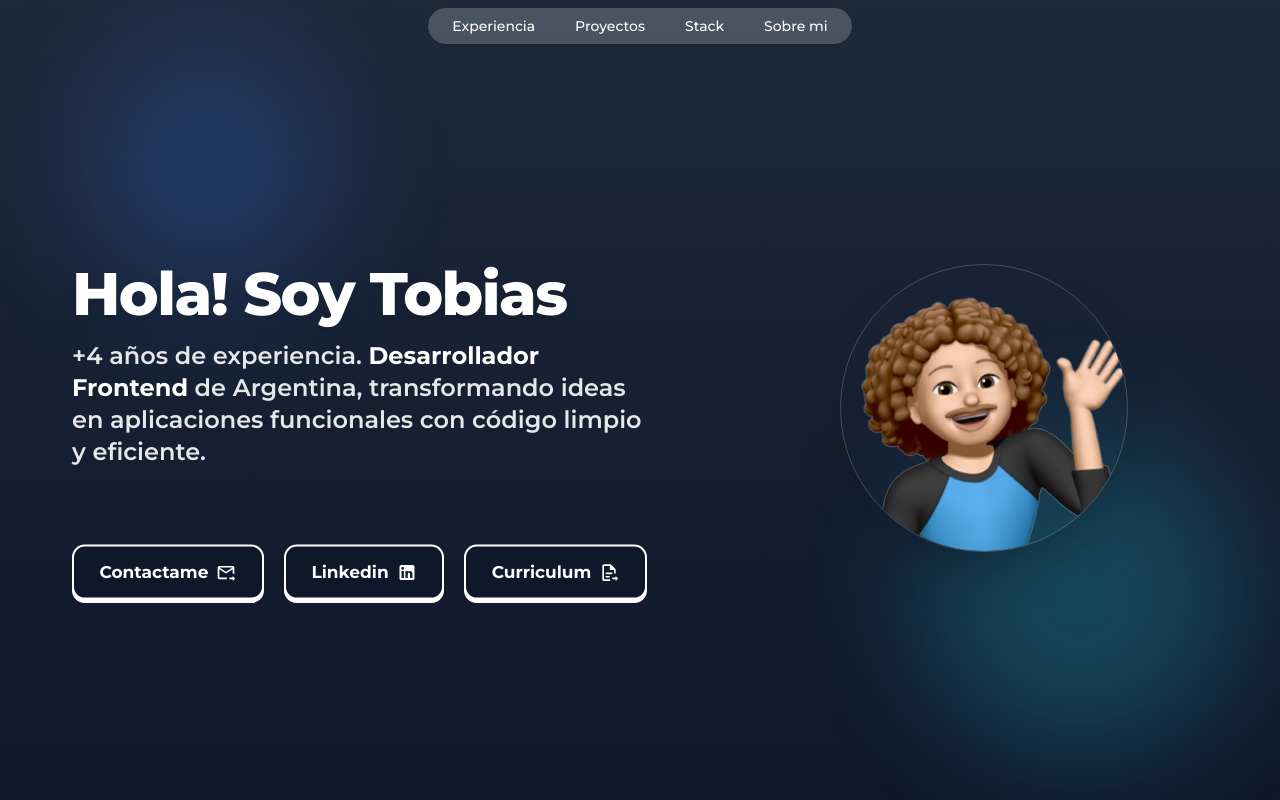
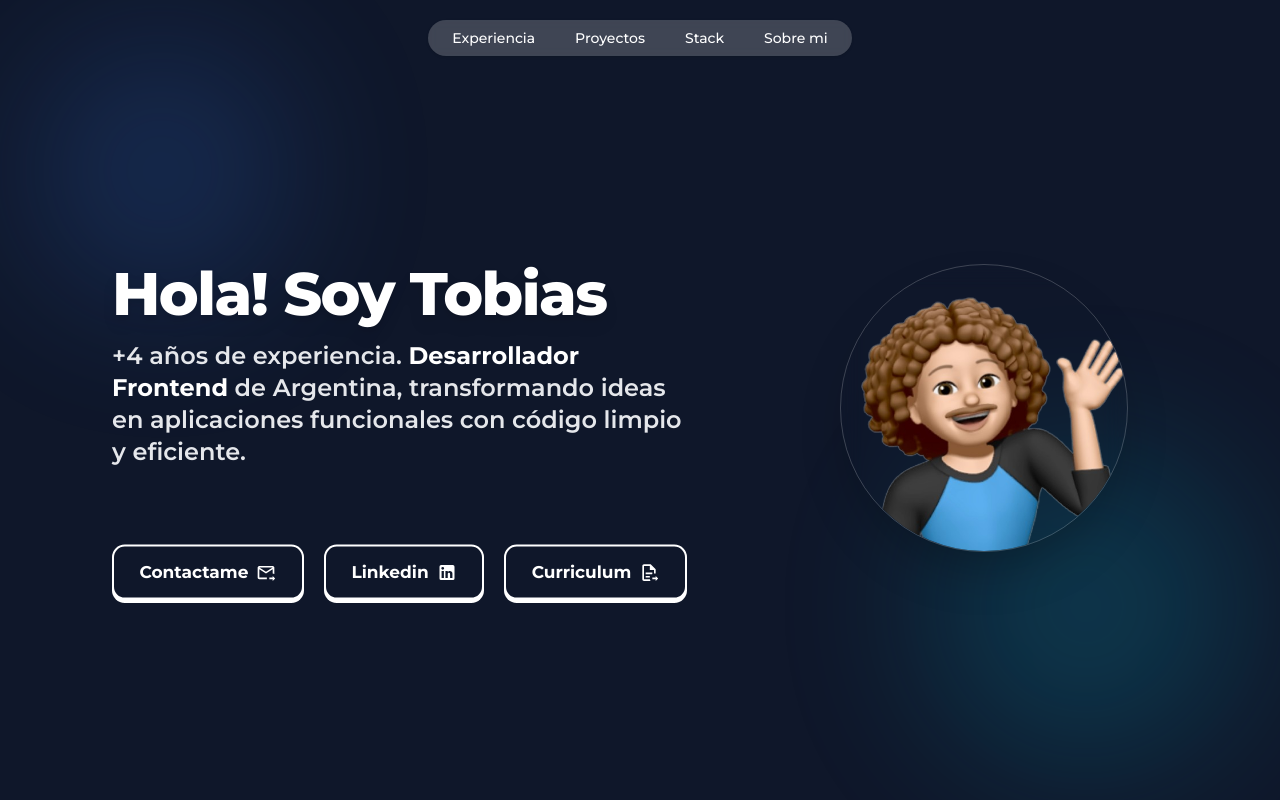
Before and after one commit to tobiassanmartindev/porfolio, a Vue app: page / in a window 1280 px wide. Shown: the top 800 px of the page. Built offline with nearby package versions, Linux system fonts and the light colour scheme.

Commit message:
animaciones

```diff
--- a/src/App.vue
+++ b/src/App.vue
@@ -3,7 +3,5 @@
 </script>
 
 <template>
-  <RouterView >
-
-  </RouterView>
+  <RouterView></RouterView>
 </template>
--- a/src/components/HeroComponent.vue
+++ b/src/components/HeroComponent.vue
@@ -4,23 +4,19 @@ import Meditation from './Meditation.vue'
 </script>
 
 <template>
-  <section class="pt-[200px] w-full h-[100vh] relative relative bg-gradient-to-b from-[#1e293b] to-[#0f172a]">
+  <div class="pt-[200px] w-full h-[100vh] relative relative">
     <!-- Fondo gradiente animado basado en #0f172a -->
     <div
       class="absolute animate-gradient-x opacity-90"
       style="background: linear-gradient(-45deg, #0f172a, #1e293b, #0f172a, #1e293b)"
     ></div>
 
-    <!-- Círculos decorativos difuminados -->
-    <div class="absolute top-10 left-20 w-64 h-64 bg-blue-500 opacity-20 blur-3xl rounded-full animate-pulse-slow"></div>
-    <div class="absolute bottom-10 right-10 w-80 h-80 bg-cyan-400 opacity-10 blur-3xl rounded-full animate-pulse-slow"></div>
-
     <!-- Contenido -->
     <div
-      class="relative grid max-w-screen-xl px-4 pt-8 mx-auto lg:gap-8 xl:gap-0 lg:py-16 lg:grid-cols-12"
+      class="relative grid max-w-screen-xl px-4 pt-8 lg:mx-auto lg:gap-8 xl:gap-0 lg:py-16 lg:grid-cols-12"
     >
       <!-- Texto -->
-      <div class="mr-10 place-self-center lg:col-span-7 z-10">
+      <div class="mr-10 place-self-center sm:ml-20 lg:col-span-7 z-10">
         <h1
           class="fade-in-up max-w-xl mb-4 text-4xl font-extrabold text-white tracking-tight leading-tight md:text-5xl xl:text-6xl drop-shadow-lg"
         >
@@ -99,7 +95,7 @@ import Meditation from './Meditation.vue'
     </div>
   <div id="experiencia"></div>
 
-  </section>
+  </div>
 
 </template>
 
--- a/src/components/NavBar.vue
+++ b/src/components/NavBar.vue
@@ -1,5 +1,5 @@
 <template>
-  <nav class=" fixed w-full z-20 top-2 start-0 z-50">
+  <nav class="fixed w-full z-20 top-5 start-0 z-50">
     <div class="max-w-screen-xl flex flex-wrap items-center justify-center mx-auto">
       <div
         class="block py-2 px-5 backdrop-blur-sm bg-white/20 rounded-full shadow"
--- a/src/components/ProyectosH.vue
+++ b/src/components/ProyectosH.vue
@@ -1,11 +1,11 @@
 <template>
-  <section class="py-16 bg-[#0f172a]">
+  <section class="py-16">
     <h2 class="font-bold text-3xl text-center mt-24 mb-12 text-white">
       Algunos de los proyectos más destacados que he construido:
     </h2>
 
     <div
-      class="mx-auto flex flex-col lg:flex-row items-center gap-8 max-w-5xl bg-[#1e293b] rounded-2xl p-6 transition-all duration-500"
+      class="lg:mx-auto mx-10 flex flex-col lg:flex-row items-center gap-8 max-w-5xl bg-[#1e293b] rounded-2xl p-6 transition-all duration-500"
     >
       <!-- Imagen con animación hover -->
       <div class="relative w-full lg:w-1/2 overflow-hidden rounded-xl group">
@@ -66,7 +66,7 @@
       </div>
     </div>
     <div
-      class="mx-auto mt-20 flex flex-col lg:flex-row items-center gap-8 max-w-5xl bg-[#1e293b] rounded-2xl p-6 transition-all duration-500"
+      class="lg:mx-auto mx-10 mt-20 flex flex-col lg:flex-row items-center gap-8 max-w-5xl bg-[#1e293b] rounded-2xl p-6 transition-all duration-500"
     >
       <!-- Contenido -->
       <div class="flex flex-col justify-center lg:w-1/2">
@@ -148,7 +148,7 @@
       </div>
     </div>
     <div
-      class="mx-auto mt-20 flex flex-col lg:flex-row items-center gap-8 max-w-5xl bg-[#1e293b] rounded-2xl p-6 transition-all duration-500"
+      class="lg:mx-auto mx-10 mt-20 flex flex-col lg:flex-row items-center gap-8 max-w-5xl bg-[#1e293b] rounded-2xl p-6 transition-all duration-500"
     >
 
       <!-- Imagen con animación hover -->
@@ -233,7 +233,7 @@
 
     </div>
     <div
-      class="mx-auto mt-20 flex flex-col lg:flex-row items-center gap-8 max-w-5xl bg-[#1e293b] rounded-2xl p-6 transition-all duration-500"
+      class="lg:mx-auto mx-10 mt-20 flex flex-col lg:flex-row items-center gap-8 max-w-5xl bg-[#1e293b] rounded-2xl p-6 transition-all duration-500"
     >
       <!-- Contenido -->
       <div class="flex flex-col justify-center lg:w-1/2">
--- a/src/views/HomeView.vue
+++ b/src/views/HomeView.vue
@@ -1,4 +1,5 @@
-<script setup>
+<script setup lang="ts">
+import { ref, onMounted } from 'vue'
 import NavBar from '@/components/NavBar.vue'
 import HeroComponent from '@/components/HeroComponent.vue'
 import ExperienciaLaboral from '@/components/ExperienciaLaboral.vue'
@@ -6,18 +7,134 @@ import ProyectosH from '@/components/ProyectosH.vue'
 import StackTech from '@/components/StackTech.vue'
 import AboutMe from '@/components/AboutMe.vue'
 import FooterSection from '@/components/FooterSection.vue'
-// import SoftSkills from '@/components/SoftSkills.vue'
+
+// Refs de secciones
+const heroRef = ref(null)
+const experienciaRef = ref(null)
+const proyectosRef = ref(null)
+const stackRef = ref(null)
+const aboutRef = ref(null)
+const footerRef = ref(null)
+
+// Refs de los círculos de fondo
+const circle1Ref = ref(null)
+const circle2Ref = ref(null)
+
+onMounted(() => {
+  // IntersectionObserver para fade-in
+  const fadeObserver = new IntersectionObserver((entries) => {
+    entries.forEach(entry => {
+      if (entry.isIntersecting) {
+        entry.target.classList.add('fade-in-up')
+        fadeObserver.unobserve(entry.target)
+      }
+    })
+  }, { threshold: 0.1 })
+
+  const allSections = [heroRef, experienciaRef, proyectosRef, stackRef, aboutRef, footerRef]
+  allSections.forEach(refEl => {
+    if (refEl.value) fadeObserver.observe(refEl.value)
+  })
+
+  // IntersectionObserver para los círculos y cambio de color/movimiento
+  const circle1 = circle1Ref.value
+  const circle2 = circle2Ref.value
+
+  const sections = [
+    { ref: heroRef, color1: '#3b82f6', color2: '#06b6d4' },
+    { ref: experienciaRef, color1: '#a78bfa', color2: '#f472b6' },
+    { ref: proyectosRef, color1: '#22c55e', color2: '#facc15' },
+    { ref: stackRef, color1: '#ef4444', color2: '#f97316' },
+    { ref: aboutRef, color1: '#6366f1', color2: '#8b5cf6' },
+    { ref: footerRef, color1: '#6b7280', color2: '#9ca3af' }
+  ]
+
+  const circleObserver = new IntersectionObserver((entries) => {
+    entries.forEach(entry => {
+      if (entry.isIntersecting) {
+        const section = sections.find(s => s.ref.value === entry.target)
+        if (!section) return
+
+        // Cambiar color y posición suavemente
+        [circle1, circle2].forEach((c, i) => {
+          if (!c) return
+          c.style.transition = 'all 1s ease'
+          c.style.backgroundColor = i === 0 ? section.color1 : section.color2
+          c.style.transform = `translateY(${Math.random() * 20 - 10}px) translateX(${Math.random() * 20 - 10}px)`
+        })
+      }
+    })
+  }, { threshold: 0.5 })
+
+  sections.forEach(s => {
+    if (s.ref.value) circleObserver.observe(s.ref.value)
+  })
+})
 </script>
 
 <template>
-  <div class="">
+  <div class="relative overflow-hidden">
+    <!-- Círculos de fondo -->
+    <div ref="circle1Ref" class="fixed fixed-custom top-10 left-10 w-64 h-64 rounded-full -z-10 filter blur-3xl opacity-20"></div>
+    <div ref="circle2Ref" class="fixed fixed-custom bottom-10 right-10 w-80 h-80 rounded-full -z-10 filter blur-3xl opacity-20"></div>
+
+
+    <!-- Navbar -->
     <NavBar />
+
+    <!-- Secciones con fade-in desde abajo -->
+    <section ref="heroRef">
       <HeroComponent />
+    </section>
+
+    <section ref="experienciaRef">
       <ExperienciaLaboral />
+    </section>
+
+    <section ref="proyectosRef">
       <ProyectosH />
+    </section>
+
+    <section ref="stackRef">
       <StackTech />
-    <!-- <SoftSkills /> -->
+    </section>
+
+    <section ref="aboutRef">
       <AboutMe />
+    </section>
+
+    <section ref="footerRef">
       <FooterSection />
+    </section>
   </div>
 </template>
+
+<style scoped>
+/* --- Secciones fade-in --- */
+section {
+  opacity: 0;
+  transform: translateY(40px);
+}
+
+.fade-in-up {
+  opacity: 1;
+  transform: translateY(0);
+  transition: opacity 1s ease-out, transform 1s ease-out;
+}
+
+/* --- Círculos de fondo --- */
+.fixed-custom {
+  filter: blur(80px);
+  opacity: 0.2;
+  transition: all 1s ease;
+}
+
+/* --- Clase para animación pulse opcional --- */
+@keyframes pulse-slow {
+  0%, 100% { opacity: 0.2; }
+  50% { opacity: 0.35; }
+}
+.animate-pulse-slow {
+  animation: pulse-slow 6s ease-in-out infinite;
+}
+</style>
```
Also changed, not shown: 1 other file (tests, documents, lock files or other folders). Lines whose indentation alone changed are shown as unchanged.
